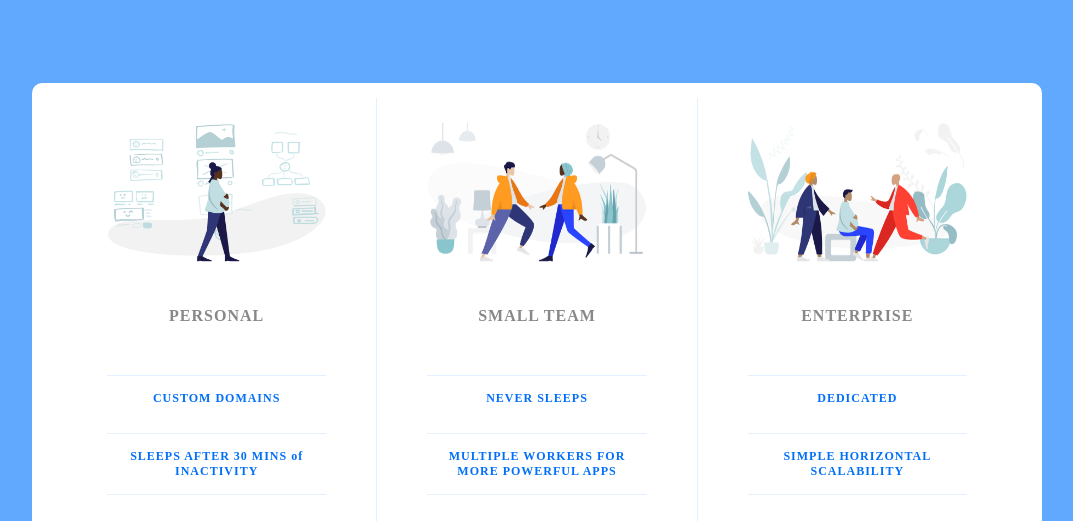
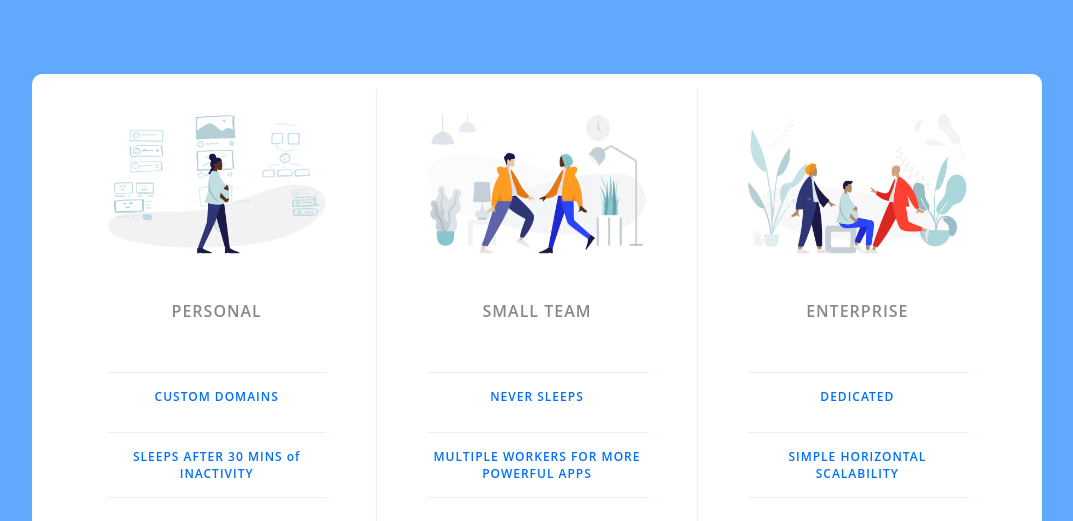
Before and after one commit to francis816/Pricing-Table, a plain HTML site: page index.html in a window 1280 px wide. Shown: the top 521 px of the page, without its empty margins (103-1176 px from the left). Drawn offline with Linux system fonts and the light colour scheme.

Commit message:
minor update

```diff
--- a/style.css
+++ b/style.css
@@ -1,3 +1,8 @@
+html {
+    box-sizing: border-box;
+    font-family: 'Open Sans', sans-serif;
+  }
+
 body {
     background-color: #60a9ff;
     display: flex;
```
